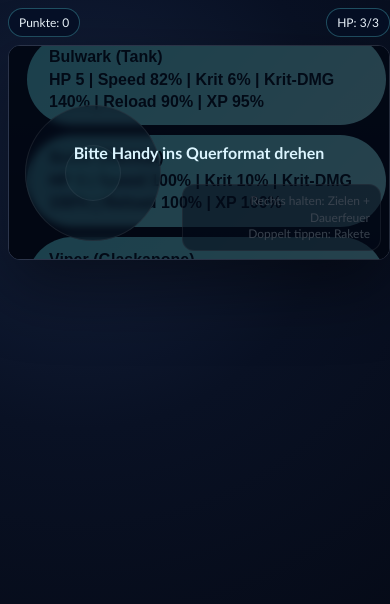
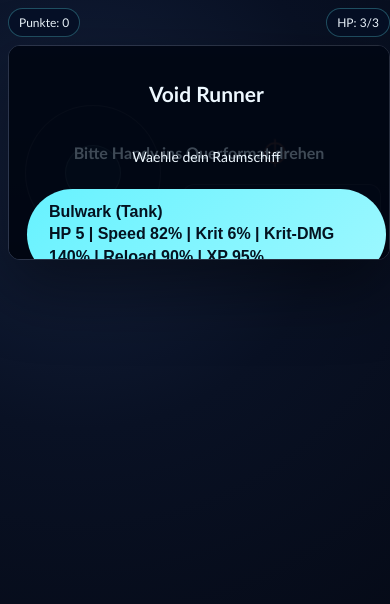
Before and after one commit to Herakleios630/Void-Runner, a plain HTML site: page index.html in a window 390 px wide. Drawn offline with Linux system fonts and the light colour scheme.

Commit message:
Fix mobile overlay readability and stacking

```diff
--- a/game.js
+++ b/game.js
@@ -610,15 +610,15 @@ function showShipSelectionMenu() {
     <h1>Void Runner</h1>
     <p>Waehle dein Raumschiff</p>
     <div style="display:grid;gap:10px;width:min(92vw,740px)">
-      <button data-action="select-ship" data-ship-id="tank" style="text-align:left;line-height:1.4;">
+      <button data-action="select-ship" data-ship-id="tank" style="width:100%;max-width:740px;text-align:left;line-height:1.4;white-space:normal;word-break:break-word;">
         <strong>Bulwark (Tank)</strong><br />
         <span>HP 5 | Speed 82% | Krit 6% | Krit-DMG 140% | Reload 90% | XP 95%</span>
       </button>
-      <button data-action="select-ship" data-ship-id="normal" style="text-align:left;line-height:1.4;">
+      <button data-action="select-ship" data-ship-id="normal" style="width:100%;max-width:740px;text-align:left;line-height:1.4;white-space:normal;word-break:break-word;">
         <strong>Scout (Normal)</strong><br />
         <span>HP 3 | Speed 100% | Krit 10% | Krit-DMG 150% | Reload 100% | XP 100%</span>
       </button>
-      <button data-action="select-ship" data-ship-id="glass" style="text-align:left;line-height:1.4;">
+      <button data-action="select-ship" data-ship-id="glass" style="width:100%;max-width:740px;text-align:left;line-height:1.4;white-space:normal;word-break:break-word;">
         <strong>Viper (Glaskanone)</strong><br />
         <span>HP 2 | Speed 120% | Krit 22% | Krit-DMG 180% | Reload 110% | XP 110%</span>
       </button>
@@ -745,7 +745,7 @@ function showBossRewardChoice() {
   const cards = state.pendingBossRewards
     .map(
       (u) => `
-        <button data-action="boss-reward" data-reward-id="${u.id}" style="max-width:560px;text-align:left;display:block;line-height:1.4;">
+        <button data-action="boss-reward" data-reward-id="${u.id}" style="width:100%;max-width:560px;text-align:left;display:block;line-height:1.4;white-space:normal;word-break:break-word;">
           <strong>${u.title}</strong><br />
           <span>${u.description}</span>
         </button>
@@ -1095,7 +1095,7 @@ function showLevelUpChoice() {
   const cards = state.pendingUpgradeOptions
     .map(
       (u) => `
-        <button data-action="upgrade" data-upgrade-id="${u.id}" style="max-width:560px;text-align:left;display:block;line-height:1.4;">
+        <button data-action="upgrade" data-upgrade-id="${u.id}" style="width:100%;max-width:560px;text-align:left;display:block;line-height:1.4;white-space:normal;word-break:break-word;">
           <strong>${u.title}</strong><br />
           <span>${u.description}</span>
         </button>
--- a/styles.css
+++ b/styles.css
@@ -118,6 +118,7 @@ canvas {
 .overlay {
   position: absolute;
   inset: 0;
+  z-index: 9;
   display: grid;
   place-items: center;
   align-content: center;
@@ -125,6 +126,12 @@ canvas {
   text-align: center;
   padding: 28px;
   background: rgba(2, 8, 20, 0.72);
+  overflow: auto;
+}
+
+.overlay button {
+  white-space: normal;
+  word-break: break-word;
 }
 
 .rotate-hint {
@@ -246,6 +253,7 @@ button:hover {
     padding: 18px;
     gap: 10px;
     font-size: 14px;
+    align-content: start;
   }
 
   .mobile-controls {
```
